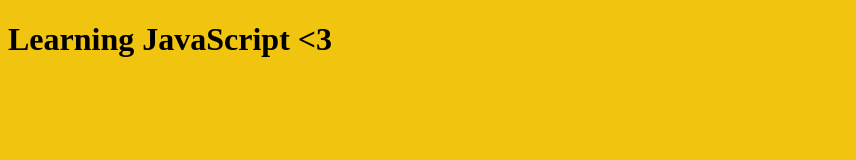
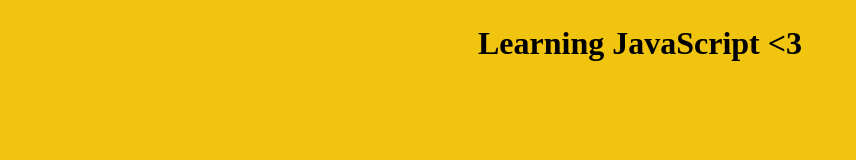
Before and after one commit to Marcobc-exe/respaldo-JS, a plain HTML site: page js/index.html in a window 1280 px wide. Shown: the whole page, without its empty margins (0-856 px from the left). Drawn offline with Linux system fonts and the light colour scheme.

Commit message:
h1 centrado

```diff
--- a/js/index.css
+++ b/js/index.css
@@ -1,3 +1,10 @@
 *{
     background-color: #f1c40f;
+    padding: 0;
+    margin: 0;
 }
+
+h1 {
+    text-align: center;
+    padding-top: 25px;
+}
```
